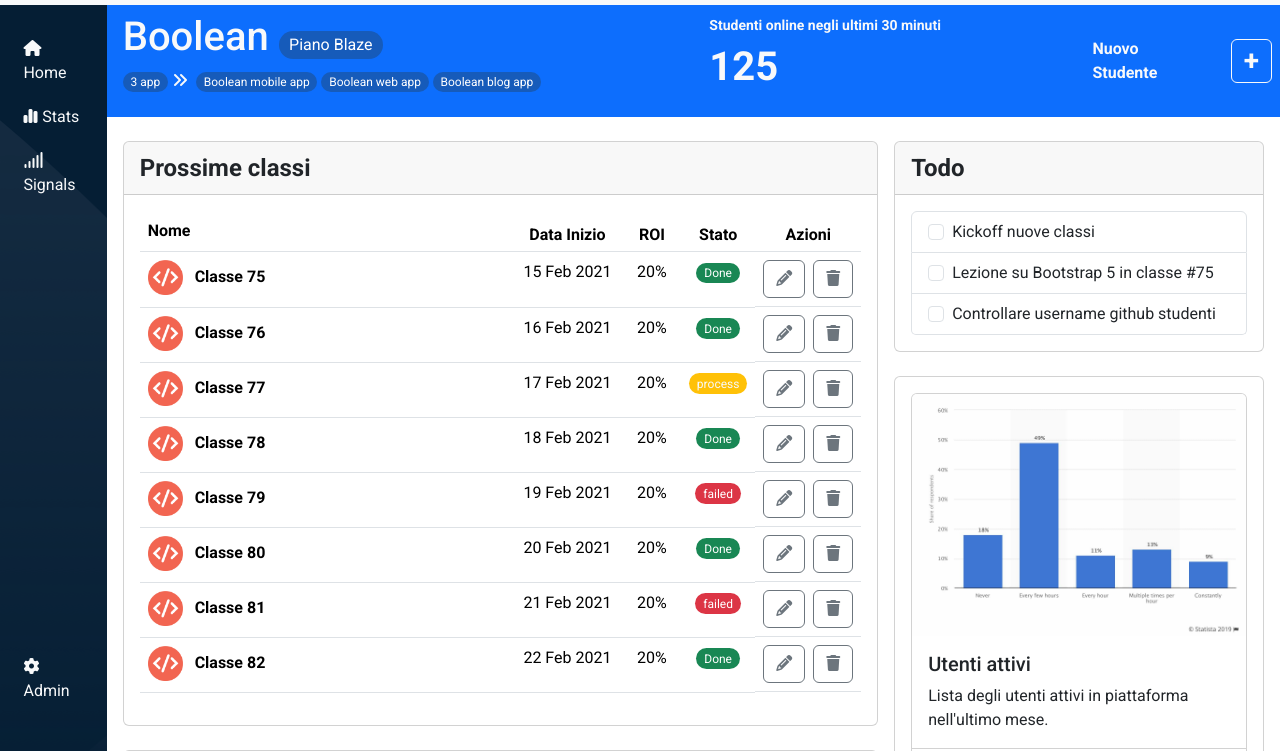
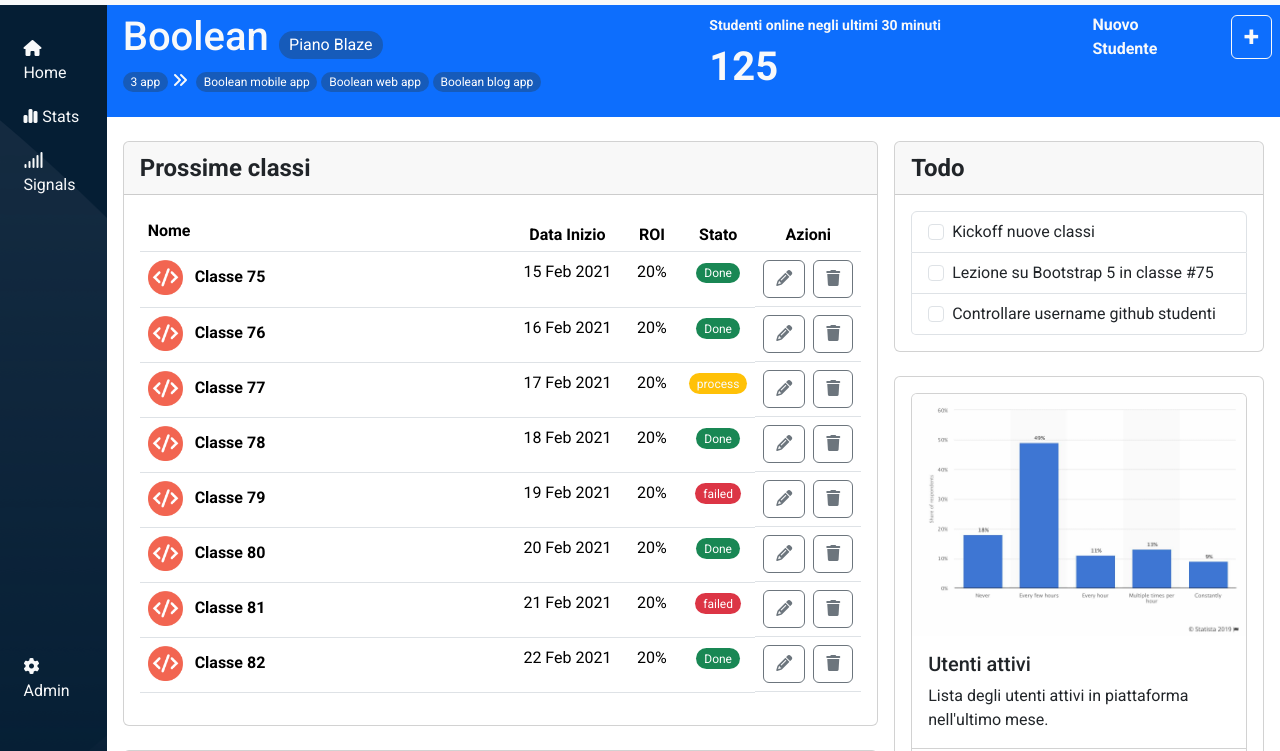
Before and after one commit to AlessandroGCatino/html-css-bootstrap-dashboard, a plain HTML site: page index.html in a window 1280 px wide. Shown: the part 49-800 px from the top of the page. Drawn offline with nearby package versions, Linux system fonts and the light colour scheme.

Commit message:
fix: nuovo studente si allinea correttamente

```diff
--- a/index.html
+++ b/index.html
@@ -109,7 +109,7 @@
         <div class="w-100">
 
             <section class="main-top d-flex flex-wrap bg-primary">
-                <div class="main-top-right text-capitalize col-xl-2 col-md-4 col-12 order-1 order-md-4 d-flex align-items-center gap-4 text-light px-3 py-3 p-md-2 fw-bold">
+                <div class="main-top-right text-capitalize col-xl-2 col-md-4 col-12 order-1 order-md-4 d-flex align-items-center align-self-md-start gap-4 text-light px-3 py-3 p-md-2 fw-bold">
                     <span>nuovo studente</span>
                     <button type="button" class="btn btn-outline-light py-0 fs-3 fw-bold" data-bs-toggle="offcanvas" data-bs-target="#offcanvasScrolling" aria-controls="offcanvasScrolling"> &plus; </button>
                 </div>
```
